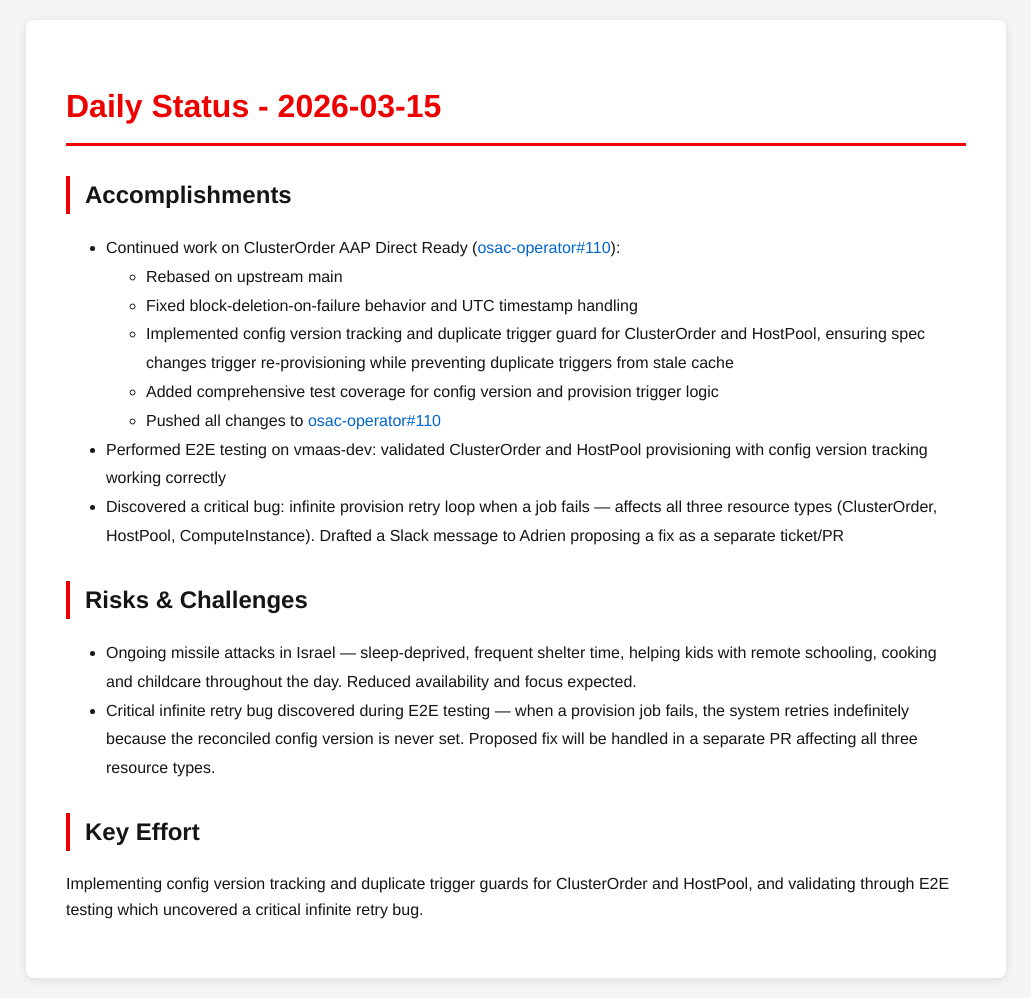
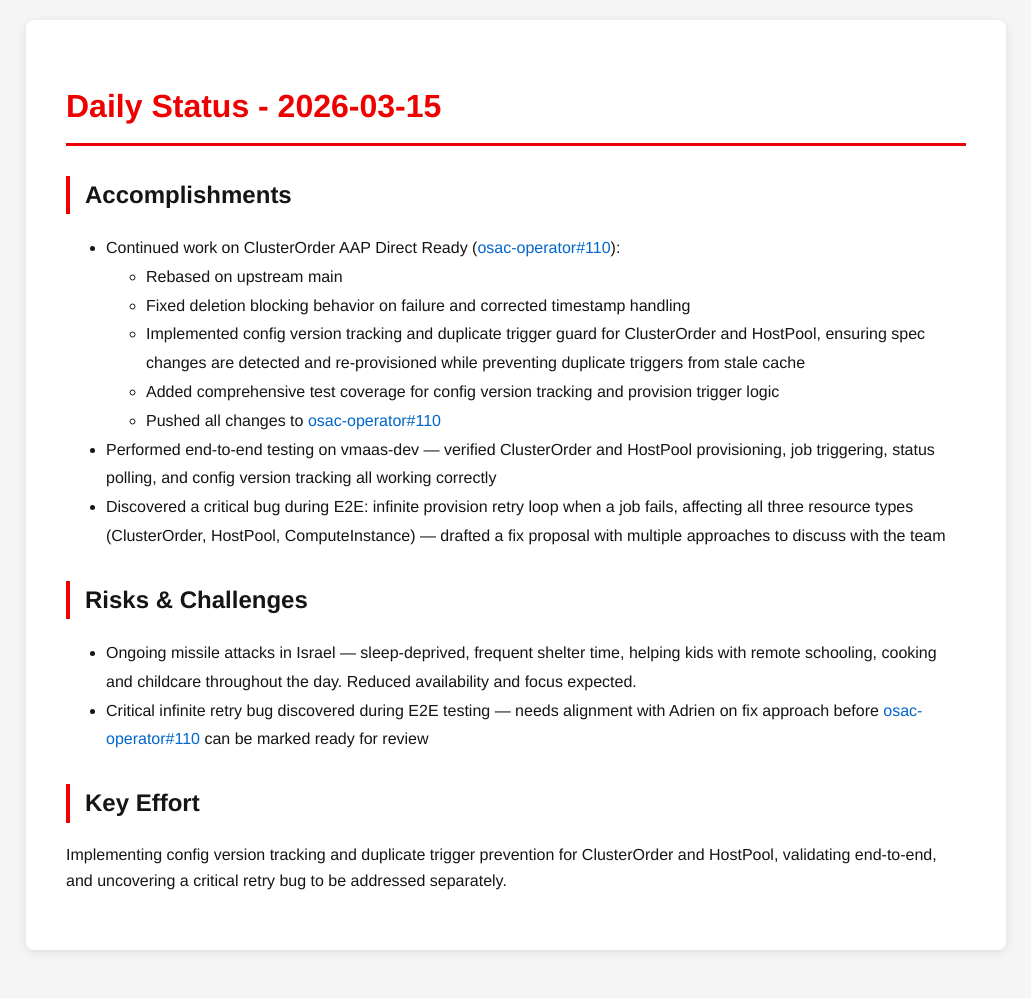
Before and after one commit to tzvatot/daily-status, a Jekyll site: the page built from 2026-03-15.md, in a window 1280 px wide. Shown: the whole page, without its empty margins (124-1155 px from the left). Built offline with Jekyll 4.4.1, drawn with Linux system fonts in a browser that asks for light colours; after the commit the page ends 970 px from its top, so only the background shows below that.

Commit message:
Daily status update - 2026-03-15

```diff
--- a/2026-03-15.md
+++ b/2026-03-15.md
@@ -7,18 +7,21 @@ date: 2026-03-15
 # Daily Status - 2026-03-15
 
 ## Accomplishments
+
 - Continued work on ClusterOrder AAP Direct Ready ([osac-operator#110](https://github.com/osac-project/osac-operator/pull/110)):
   - Rebased on upstream main
-  - Fixed block-deletion-on-failure behavior and UTC timestamp handling
-  - Implemented config version tracking and duplicate trigger guard for ClusterOrder and HostPool, ensuring spec changes trigger re-provisioning while preventing duplicate triggers from stale cache
-  - Added comprehensive test coverage for config version and provision trigger logic
+  - Fixed deletion blocking behavior on failure and corrected timestamp handling
+  - Implemented config version tracking and duplicate trigger guard for ClusterOrder and HostPool, ensuring spec changes are detected and re-provisioned while preventing duplicate triggers from stale cache
+  - Added comprehensive test coverage for config version tracking and provision trigger logic
   - Pushed all changes to [osac-operator#110](https://github.com/osac-project/osac-operator/pull/110)
-- Performed E2E testing on vmaas-dev: validated ClusterOrder and HostPool provisioning with config version tracking working correctly
-- Discovered a critical bug: infinite provision retry loop when a job fails — affects all three resource types (ClusterOrder, HostPool, ComputeInstance). Drafted a Slack message to Adrien proposing a fix as a separate ticket/PR
+- Performed end-to-end testing on vmaas-dev — verified ClusterOrder and HostPool provisioning, job triggering, status polling, and config version tracking all working correctly
+- Discovered a critical bug during E2E: infinite provision retry loop when a job fails, affecting all three resource types (ClusterOrder, HostPool, ComputeInstance) — drafted a fix proposal with multiple approaches to discuss with the team
 
 ## Risks & Challenges
+
 - Ongoing missile attacks in Israel — sleep-deprived, frequent shelter time, helping kids with remote schooling, cooking and childcare throughout the day. Reduced availability and focus expected.
-- Critical infinite retry bug discovered during E2E testing — when a provision job fails, the system retries indefinitely because the reconciled config version is never set. Proposed fix will be handled in a separate PR affecting all three resource types.
+- Critical infinite retry bug discovered during E2E testing — needs alignment with Adrien on fix approach before [osac-operator#110](https://github.com/osac-project/osac-operator/pull/110) can be marked ready for review
 
 ## Key Effort
-Implementing config version tracking and duplicate trigger guards for ClusterOrder and HostPool, and validating through E2E testing which uncovered a critical infinite retry bug.
+
+Implementing config version tracking and duplicate trigger prevention for ClusterOrder and HostPool, validating end-to-end, and uncovering a critical retry bug to be addressed separately.
```
